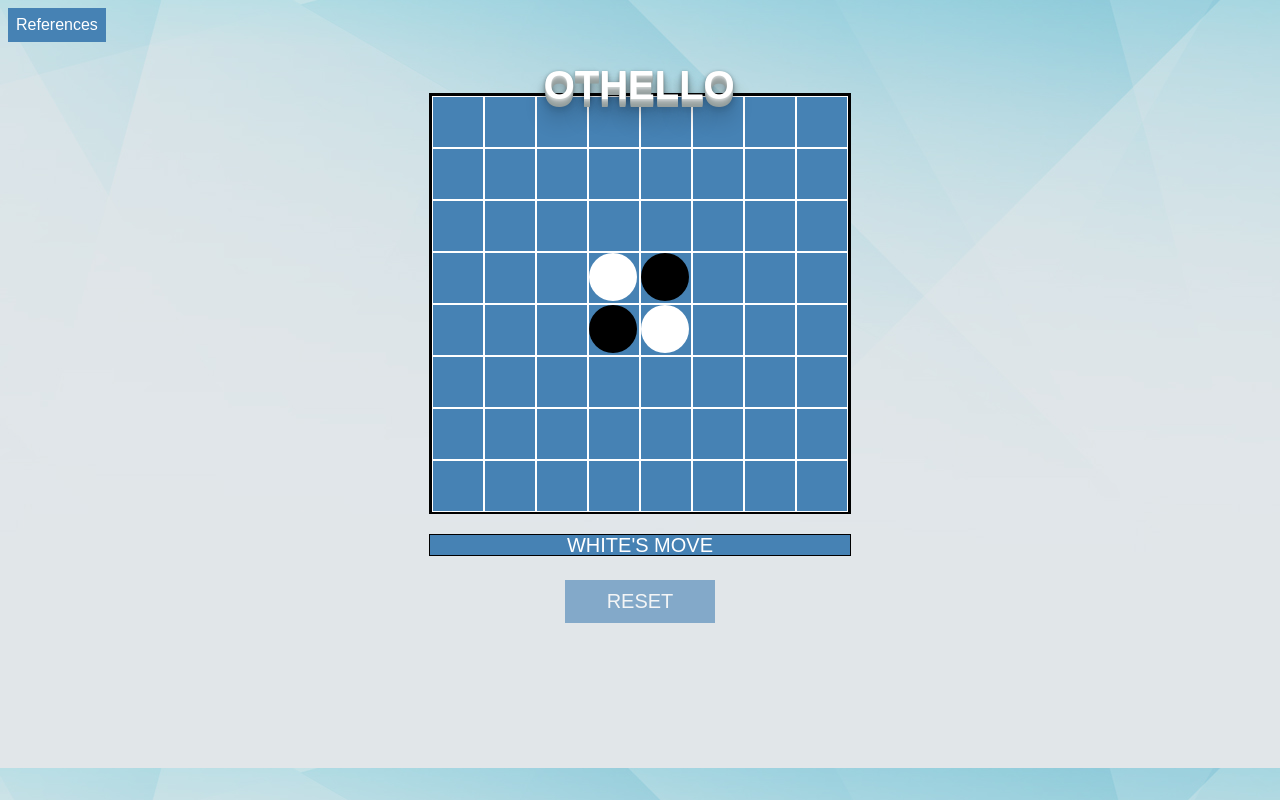
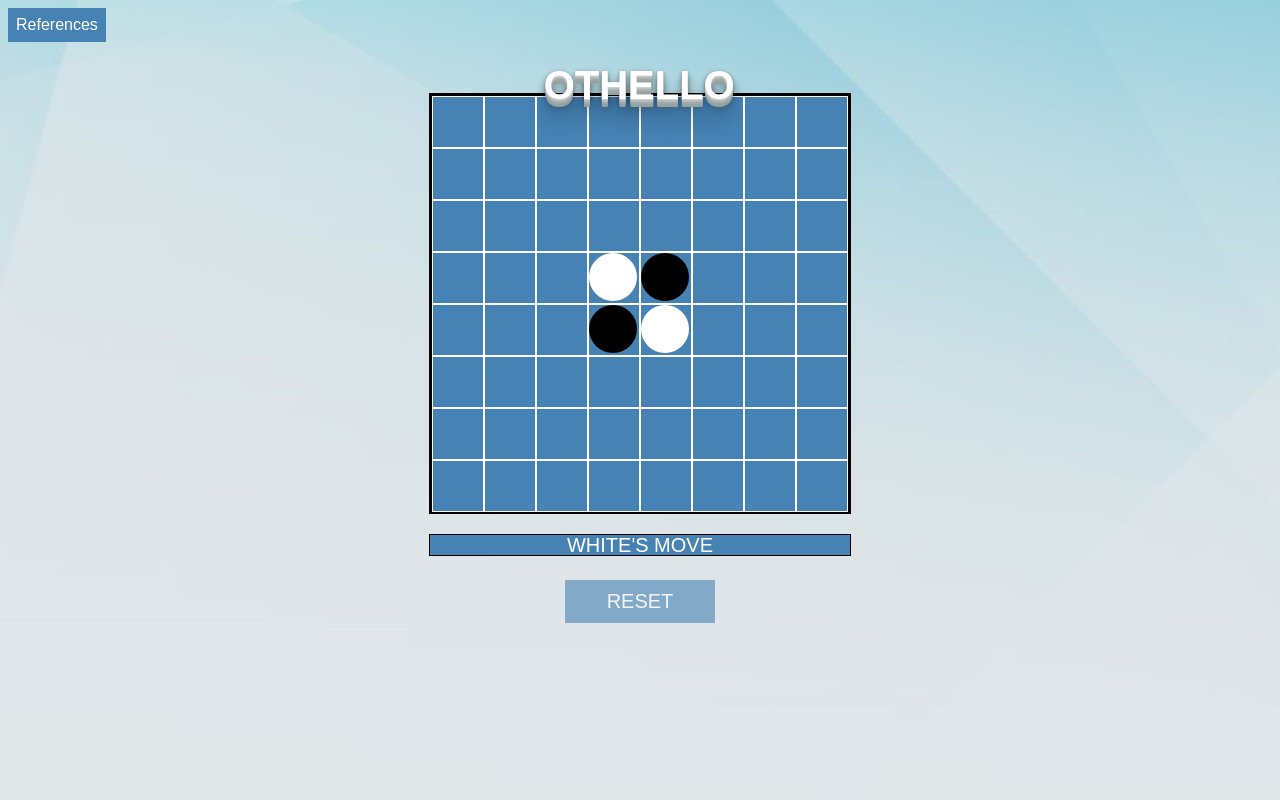
Before and after one commit to merveyavuz/JavaScriptHWs, a plain HTML site: page othello.html in a window 1280 px wide. Drawn offline with Linux system fonts and the light colour scheme.

Commit message:
Update othello.html

```diff
--- a/othello.html
+++ b/othello.html
@@ -9,7 +9,7 @@
 </head>
 
 
-    <body background="blue.jpg" >
+    <body background="b.jpeg" >
     <div id="template">
 	   <div id="empty" class="cell"><div></div></div>
 	   <div id="black" class="cell"><div></div></div>
```
